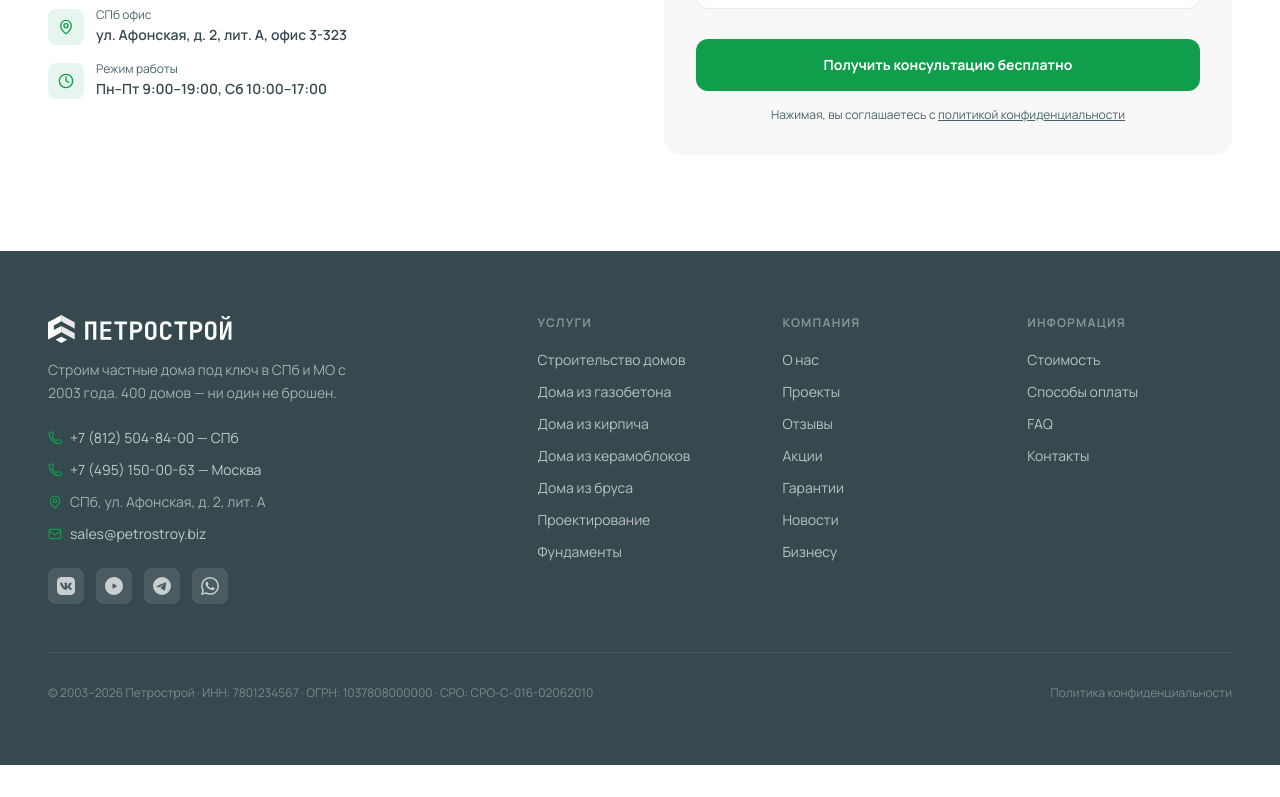
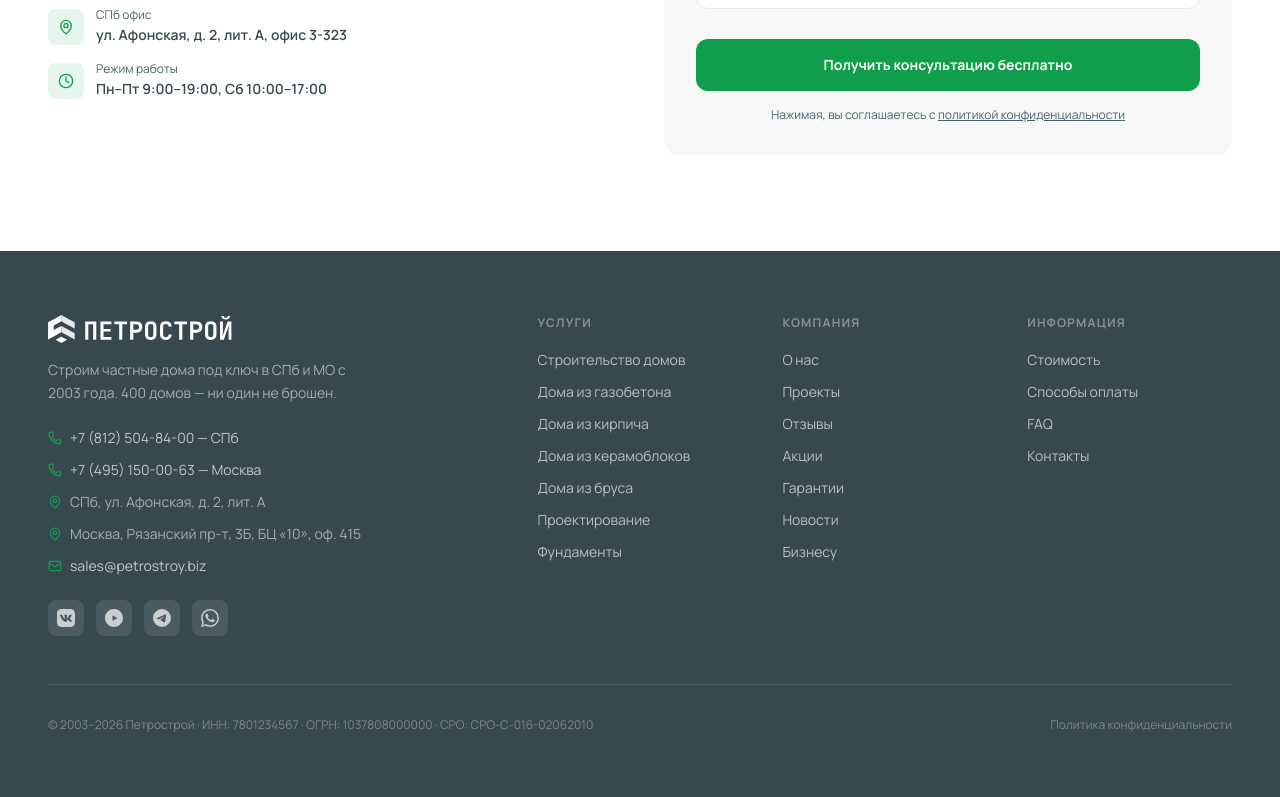
Before and after one commit to dimyche67/petrostroy-site, a Next.js app: page / in a window 1280 px wide. Shown: the part 6900-7697 px from the top of the page. Before the commit the page ends 7665 px from the top, so only its background shows below. Built offline with nearby package versions, Linux system fonts and the light colour scheme.

Commit message:
add Moscow address to footer

```diff
--- a/components/layout/Footer.tsx
+++ b/components/layout/Footer.tsx
@@ -81,6 +81,9 @@ export default function Footer() {
               <div className="flex items-center gap-2 text-white/55 text-sm">
                 <MapPin size={14} className="text-[#109e4c]" /> СПб, ул. Афонская, д. 2, лит. А
               </div>
+              <div className="flex items-center gap-2 text-white/55 text-sm">
+                <MapPin size={14} className="text-[#109e4c]" /> Москва, Рязанский пр-т, 3Б, БЦ «10», оф. 415
+              </div>
               <a href="mailto:sales@petrostroy.biz" className="flex items-center gap-2 text-white/70 hover:text-white text-sm transition-colors">
                 <Mail size={14} className="text-[#109e4c]" /> sales@petrostroy.biz
               </a>
```
